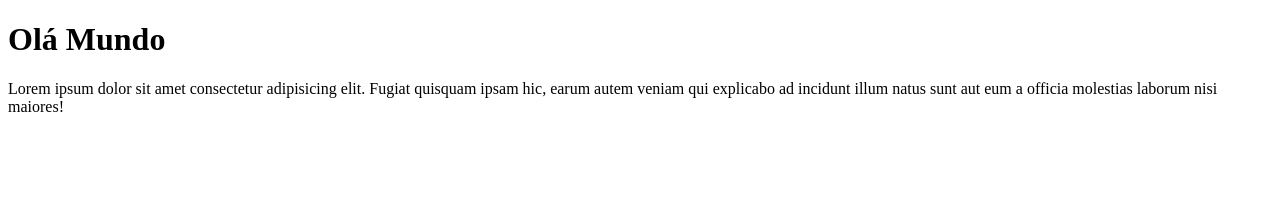
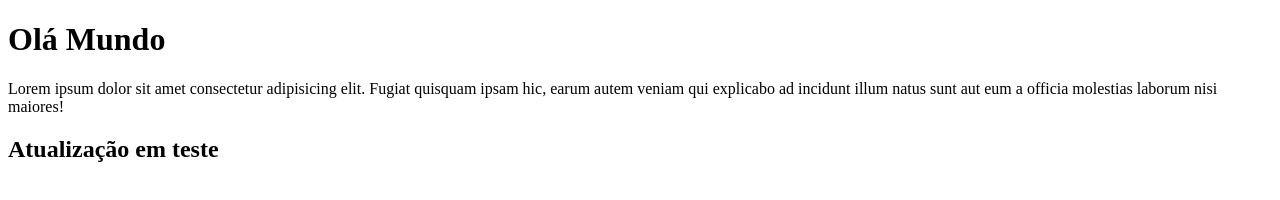
Before and after one commit to jean-valentin/teste-vscode, a plain HTML site: page index.html in a window 1280 px wide. Drawn offline with Linux system fonts and the light colour scheme.

Commit message:
nova atualização, nova branch de teste

```diff
--- a/index.html
+++ b/index.html
@@ -9,5 +9,7 @@
 <body>
     <h1>Olá Mundo</h1>
     <p>Lorem ipsum dolor sit amet consectetur adipisicing elit. Fugiat quisquam ipsam hic, earum autem veniam qui explicabo ad incidunt illum natus sunt aut eum a officia molestias laborum nisi maiores!</p>
+
+    <h2>Atualização em teste</h2>
 </body>
 </html>
```
